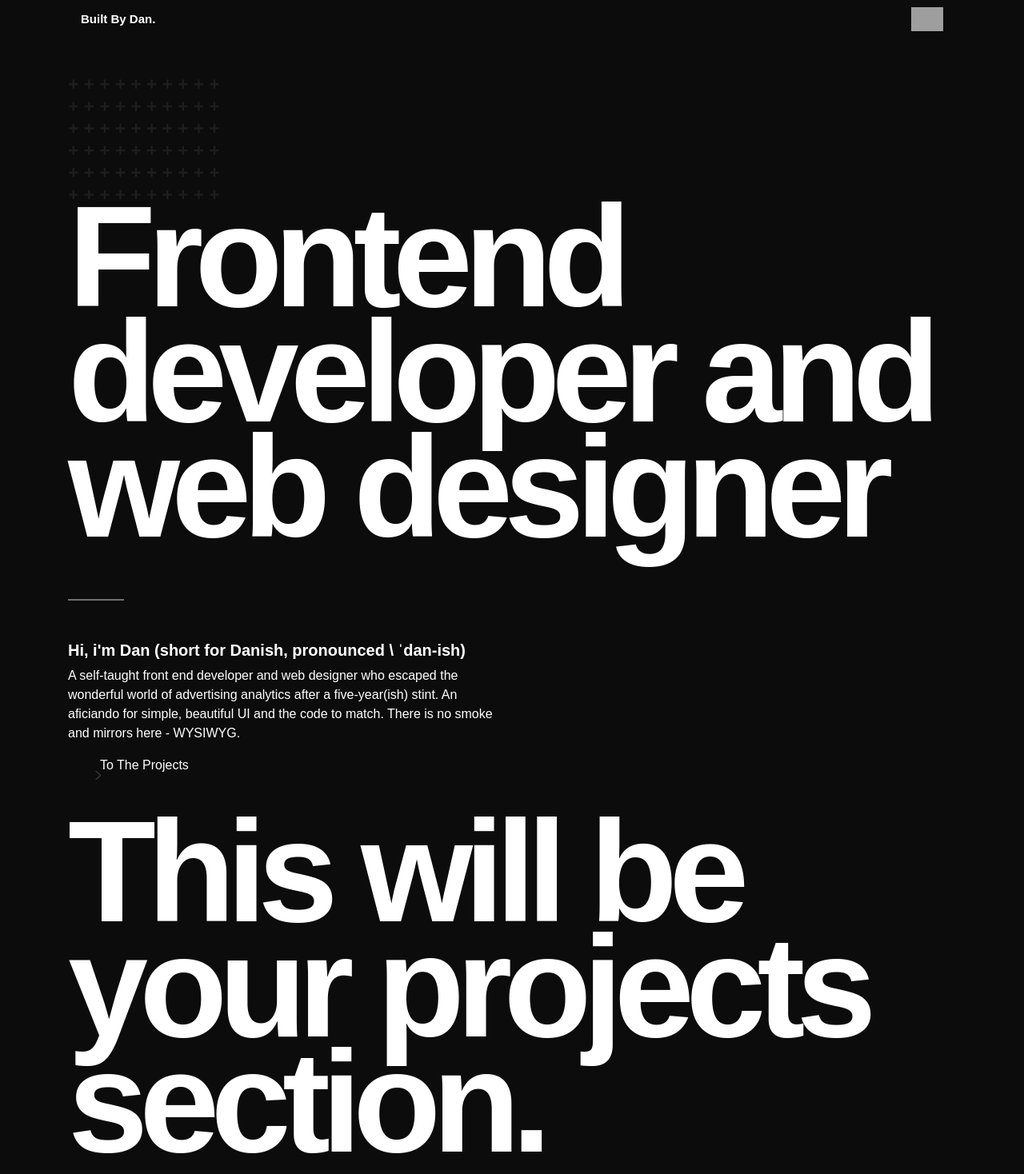
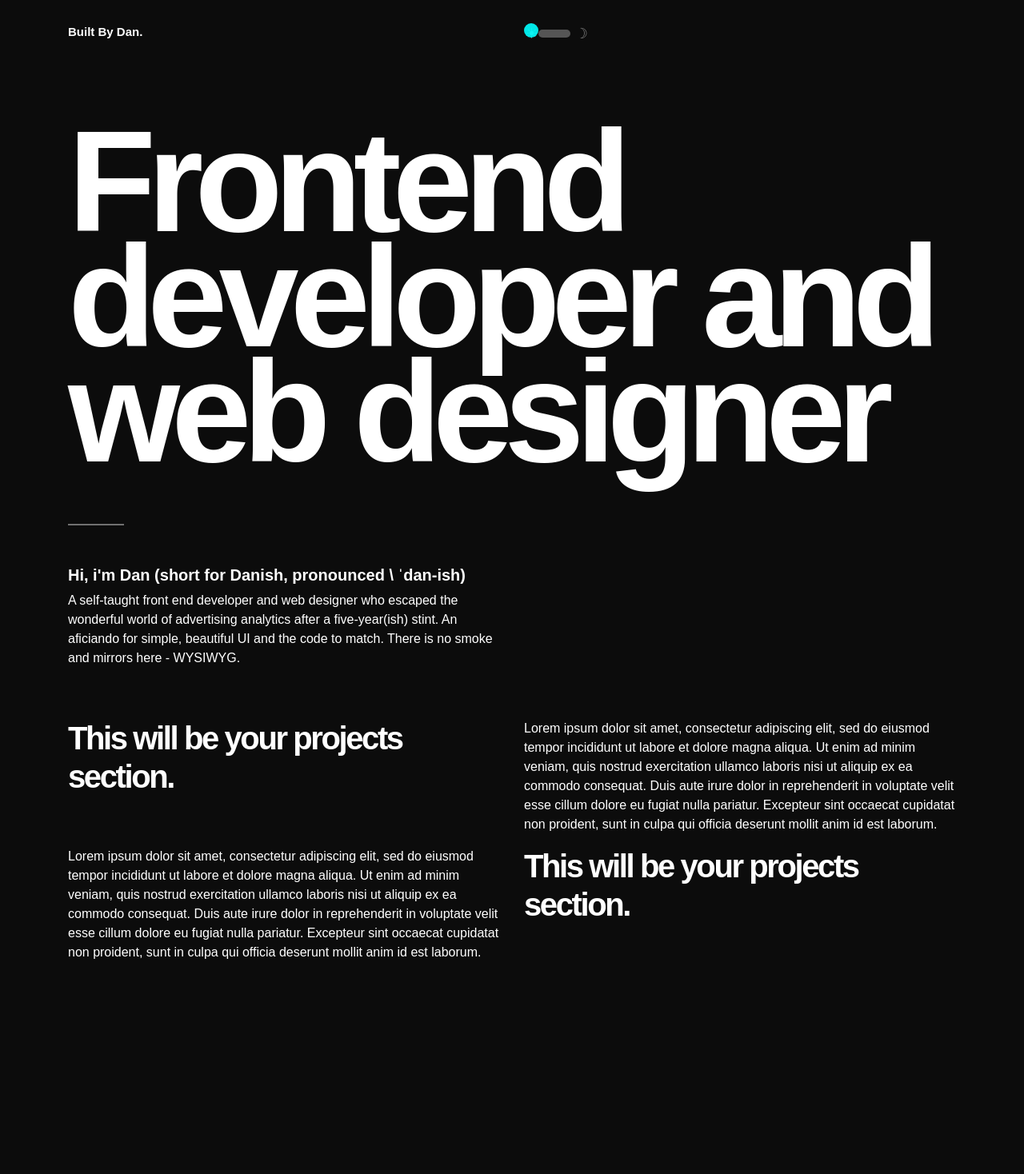
Before and after one commit to DanShafi/Built-By-Dan, a React (Create React App) app: page / in a window 1280 px wide. Shown: the top 1468 px of the page at 80% size. Built offline with nearby package versions, Linux system fonts and the light colour scheme; no server answers; grey boxes are pictures that could not be loaded; the HTML template or start-up script is replaced by a standard one; a web font is replaced by a local one.

Commit message:
Dark mode/light mode included to project. Components refactored

```diff
--- a/package.json
+++ b/package.json
@@ -14,7 +14,8 @@
         "react-dom": "^16.13.1",
         "react-router-dom": "^5.2.0",
         "react-scripts": "3.4.1",
-        "react-typical": "^0.1.3"
+        "react-typical": "^0.1.3",
+        "styled-components": "^5.1.1"
     },
     "scripts": {
         "start": "react-scripts start",
--- a/src/App.js
+++ b/src/App.js
@@ -1,8 +1,8 @@
-import React, { Fragment } from 'react';
+import React from 'react';
 import './App.scss';
 import {BrowserRouter as Router, Route } from 'react-router-dom'
+import { Navbar, Container, Nav } from "react-bootstrap"
 
-import Header from './components/Header'
 import Hero from './components/Hero'
 import BlogList from './components/BlogList'
 import BlogView from './components/BlogView'
@@ -11,16 +11,38 @@ import Projects from './components/Projects'
 
 
 const App = () => {
+  const [lightMode, setLightMode ] = React.useState(false)
+
   return (
     <Router>
-        <Fragment>
-          <Header />
+      <div className={lightMode ? "light-mode" : "dark-mode"}>
+
+        <Container>
+          <Nav style={{fontSize: 15}} expand="lg" className="nav-gap pt-4 pb-5" >
+            <Navbar.Brand className={lightMode ? "light-mode" : "dark-mode"} href="/" style={{fontSize: 15, fontWeight: "bold"}}>Built By Dan.</Navbar.Brand>
+            <div className ="toggle-container ml-auto">
+              <span className="toggle">
+              <span style={{ color: lightMode ? "yellow" : "grey" }}>☀</span>
+                <input
+                  checked={lightMode}
+                  onChange={() => setLightMode(prevMode => !prevMode)}
+                  type="checkbox"
+                  className="checkbox"
+                  id="checkbox"
+                />
+                <label htmlFor="checkbox" />
+              </span>
+              <span style={{ color: lightMode ? "slateblue" : "grey" }}>☽</span>
+            </div>
+          </Nav>
+        </Container>
+
         <Route exact path="/" component={Hero} />
         <Route exact path="/" component={Projects} />
         <Route exact path="/" component={BlogList} id="blog" />
         <Route path="/:slug" component={BlogView} />
         <Footer />
-        </Fragment>
+      </div>
     </Router>
   )
 }
--- a/src/App.scss
+++ b/src/App.scss
@@ -1,7 +1,7 @@
 //Variables
 
-$LightModeText: rgb(228, 228, 228);
-$LightModeBg: black;
+$LightModeText: #0c0c0c;
+$LightModeBg: rgb(243, 243, 243);
 $DarkModeText: white;
 $DarkModeBg: #0c0c0c;
 $MarginGapBottom: 50px;
@@ -24,8 +24,83 @@ $animate: all 0.2s ease-in-out;
 html,
 body {
     background-color: $DarkModeBg;
+    font-family: $PrimaryFont;
+}
+
+.mode-switch {
+    cursor: pointer;
+}
+
+.toggle {
+    position: relative;
+    padding: 0 4px;
+    display: flex;
+    align-items: center;
+}
+
+input[type="checkbox"].checkbox {
+    width: 40px;
+    height: 10px;
+    background: #555;
+    position: relative;
+    border-radius: 5px;
+    -webkit-appearance: none;
+    -moz-appearance: none;
+    appearance: none;
+    cursor: pointer;
+    vertical-align: 2px;
+    outline: none;
+}
+
+input[type="checkbox"].checkbox:checked + label {
+    left: 30px;
+}
+
+input[type="checkbox"].checkbox:focus-visible {
+    outline: solid 2px white;
+}
+
+input[type="checkbox"].checkbox + label {
+    display: inline-block;
+    width: 18px;
+    height: 18px;
+    border-radius: 50%;
+    transition: all 0.3s ease;
+    cursor: pointer;
+    position: absolute;
+    left: 2px;
+    background: #fff;
+    opacity: 0.9;
+    background-color: cyan;
+}
+
+.toggle-container {
+    display: flex;
+    margin: 0 auto;
+}
+
+.toggle-container > span {
+    font-size: 1.2em;
+    background: none;
+    border: none;
+    cursor: pointer;
+    transition: color 0.3s ease;
+    margin-top: 4px;
+    margin-right: 2px;
+}
+
+.toggle-container > span:last-child {
+    margin-top: 5px;
+}
+
+.dark-mode {
+    background-color: $DarkModeBg;
     color: $DarkModeText;
-    font-family: $PrimaryFont;
+}
+
+.light-mode {
+    background-color: $LightModeBg;
+    color: $LightModeText;
 }
 
 .nav-gap {
--- a/src/components/BlogView.js
+++ b/src/components/BlogView.js
@@ -1,6 +1,7 @@
 import React, { Component } from "react";
 import axios from "axios";
 import { Container } from 'react-bootstrap'
+import { Link } from 'react-router-dom'
 
 class BlogView extends Component {
   constructor(props) {
@@ -31,6 +32,7 @@ class BlogView extends Component {
     if (this.state.post.title) {
       build = (
         <Container style={{maxWidth: '800px'}}>
+          <Link to='/'>Go Back</Link>
           <h1 className="blog-title">{this.state.post.title.rendered}</h1>
           <div dangerouslySetInnerHTML={this.createMarkup( this.state.post.content.rendered )} />
         </Container>
--- a/src/components/Footer.js
+++ b/src/components/Footer.js
@@ -7,7 +7,7 @@ const Footer = () => {
             <Container>
                 <div className="row container" style={{color: "dimgrey"}}>
                     <p>© 2020 // Built By Dan.</p>
-                    <p className="ml-auto">Proudly built with <a href="www.gatsbyjs.org" target="_blank">Gatsby.js</a></p>
+                    <p className="ml-auto">Built with <a href="www.gatsbyjs.org" target="_blank">React.js</a></p>
                 </div>
             </Container>
         </footer>
--- a/src/components/Header.js
+++ /dev/null
@@ -1,20 +0,0 @@
-import React from "react"
-import { Navbar, Container, Nav } from "react-bootstrap"
-
-class Header extends React.Component {
-    render() {
-        return (
-            <Container>
-                <Navbar style={{fontSize: 15}} expand="lg" className="nav-gap navbar-dark nav-style" >
-                    <Navbar.Brand href="/" style={{fontSize: 15, fontWeight: "bold"}}>Built By Dan.</Navbar.Brand>
-                        <Nav className="ml-auto">
-                        <img src="https://images.vexels.com/media/users/3/143495/isolated/preview/6b80b9965b1ec4d47c31d7eccf8ce4b0-yellow-lightning-bolt-icon-by-vexels.png" alt="lightning-bolt" height="30px"/>
-                        {/* This is where we will add dark mode toggle */}
-                        </Nav>
-                </Navbar>
-            </Container>
-        )
-    }
-}
-
-export default Header
--- a/src/components/Hero.js
+++ b/src/components/Hero.js
@@ -1,13 +1,13 @@
 import React from "react"
 import Typical from "react-typical"
 import {BrowserRouter as Link} from 'react-router-dom'
+import { Row, Col } from 'react-bootstrap'
 import BG from '../media/Plus-Sign-Dark-Mode-BG.svg'
 
 class Hero extends React.Component {
     render() {
         return (
             <div className="container">
-                <img src={BG} alt={"Plus Sign Background"} height="150px" />
                 <div style={{height: "450px"}}>
                     <Typical
                     className ="dark-hero-text"
@@ -28,24 +28,6 @@ class Hero extends React.Component {
                     There is no smoke and mirrors here - WYSIWYG.
                     </p>
                 </div>
-                <div>
-                <ul>
-                    <li>
-                    <Link className="animated-arrow" to="/projects">
-                        <span class="the-arrow -left">
-                        <span class="shaft"></span>
-                        </span>
-                        <span class="main">
-                        <span class="text" className="">
-                            To The Projects
-                        </span>
-                        <span class="the-arrow -right">
-                            <span class="shaft"></span>
-                        </span>
-                        </span></Link>
-                    </li>
-                </ul>
-                </div>
             </div>
         )
     }
--- a/src/components/Projects.js
+++ b/src/components/Projects.js
@@ -1,10 +1,35 @@
 import React from 'react'
-import Container from 'react-bootstrap/Container'
+import { Container, Row, Col } from 'react-bootstrap'
 
 const Projects = () => {
     return (
         <Container className ="mt-5 mb-5">
-            <h1 className="dark-hero-text">This will be your projects section.</h1>
+            <Row>
+                <Col lg='6'>
+                    <h1 className="blog-title">This will be your projects section.</h1>
+                </Col>
+                <Col lg='6'>
+                    <p>
+                       Lorem ipsum dolor sit amet, consectetur adipiscing elit,
+                       sed do eiusmod tempor incididunt ut labore et dolore magna aliqua.
+                       Ut enim ad minim veniam, quis nostrud exercitation ullamco laboris nisi ut aliquip ex ea commodo consequat.
+                       Duis aute irure dolor in reprehenderit in voluptate velit esse cillum dolore eu fugiat nulla pariatur.
+                       Excepteur sint occaecat cupidatat non proident, sunt in culpa qui officia deserunt mollit anim id est laborum.
+                    </p>
+                </Col>
+                <Col lg='6'>
+                    <p>
+                       Lorem ipsum dolor sit amet, consectetur adipiscing elit,
+                       sed do eiusmod tempor incididunt ut labore et dolore magna aliqua.
+                       Ut enim ad minim veniam, quis nostrud exercitation ullamco laboris nisi ut aliquip ex ea commodo consequat.
+                       Duis aute irure dolor in reprehenderit in voluptate velit esse cillum dolore eu fugiat nulla pariatur.
+                       Excepteur sint occaecat cupidatat non proident, sunt in culpa qui officia deserunt mollit anim id est laborum.
+                    </p>
+                </Col>
+                <Col lg='6'>
+                    <h1 className="blog-title">This will be your projects section.</h1>
+                </Col>
+            </Row>
         </Container>
     )
 }
```
Also changed, not shown: src/media/moon-icon-32.png (added), 1 other file (tests, documents, lock files or other folders). Lines whose indentation alone changed are shown as unchanged.
